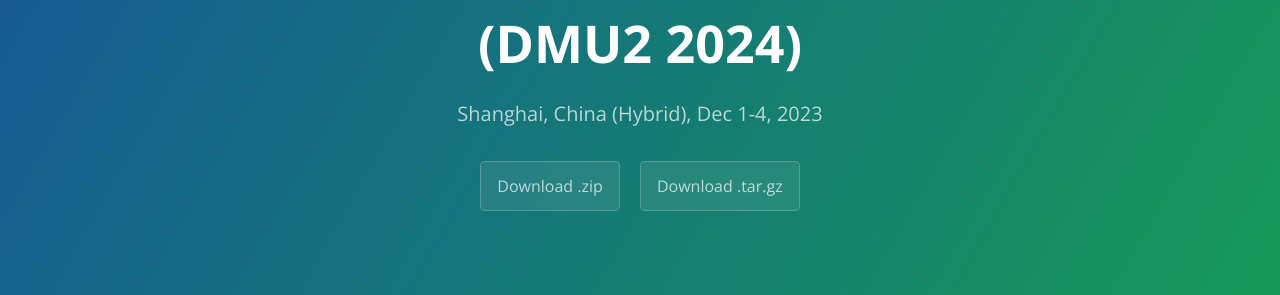
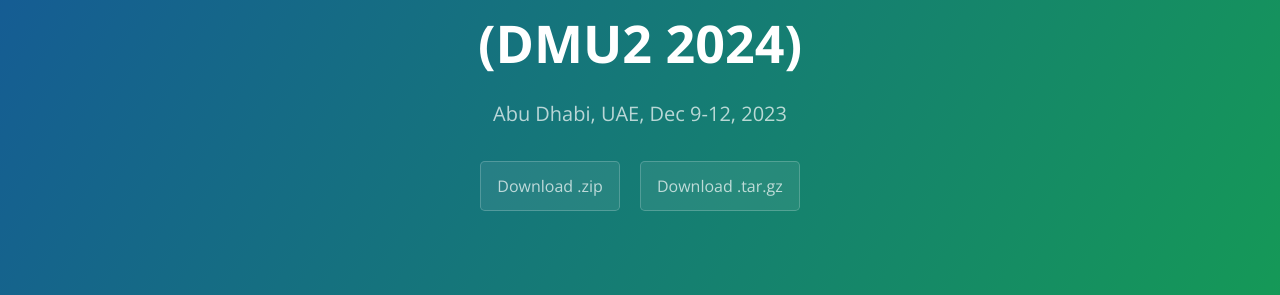
Before and after one commit to dmu2/dmu2.github.io, a Jekyll site: the page built from index.md, in a window 1280 px wide and 900 px high. Shown: the part 232-527 px from the top of the window. Built offline with Jekyll 4.4.1, drawn with Linux system fonts in a browser that asks for light colours; our own code applies the rules of GitHub Pages for plain Markdown files.

Commit message:
Update _config.yml

```diff
--- a/_config.yml
+++ b/_config.yml
@@ -1,5 +1,5 @@
 title: International Workshop of Data Mining for User Understanding
-description: Shanghai, China (Hybrid), Dec 1-4, 2023
+description: Abu Dhabi, UAE, Dec 9-12, 2023
 show_downloads: true
 google_analytics:
 theme: jekyll-theme-cayman
```
